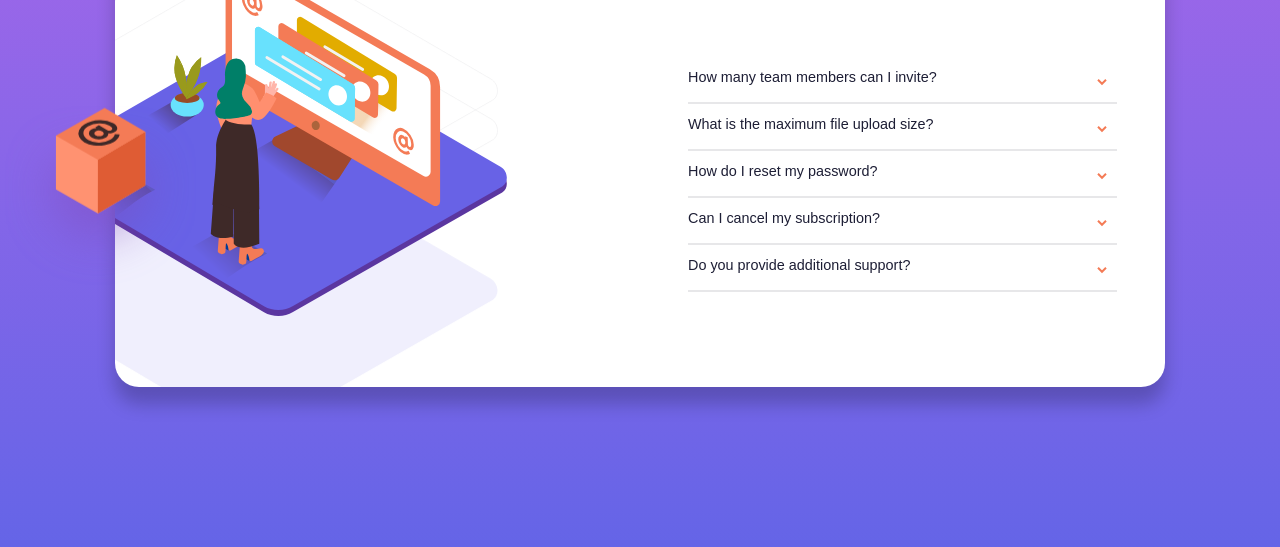
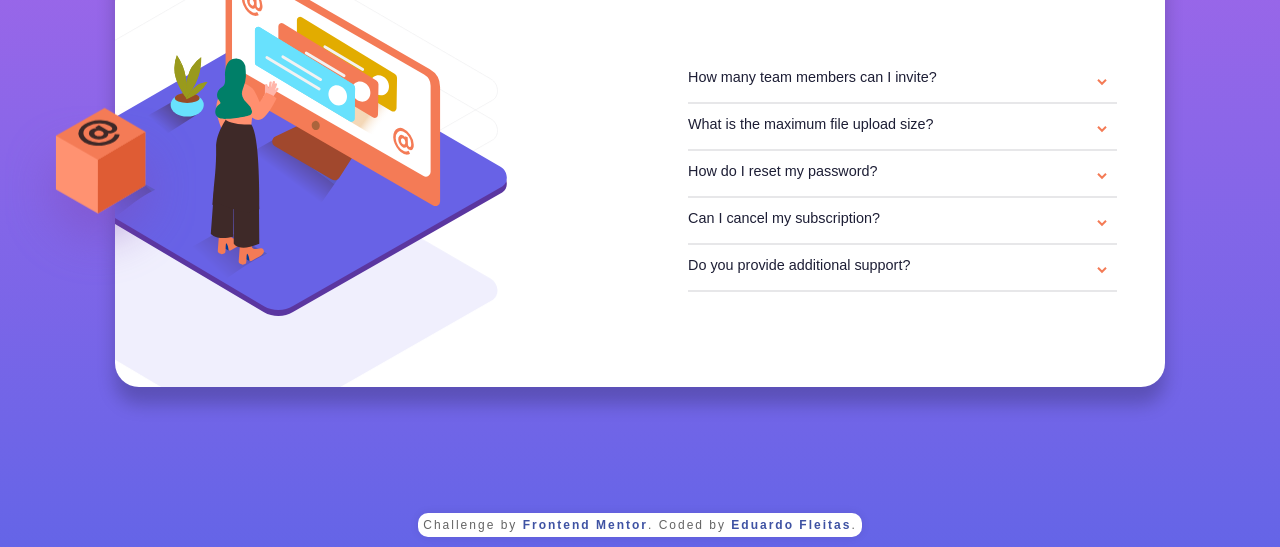
Before and after one commit to KTrick01/FAQ-accordion-card, a plain HTML site: page index.html in a window 1280 px wide. Shown: the part 253-800 px from the top of the page. Drawn offline with Linux system fonts and the light colour scheme.

Commit message:
Attribution add

```diff
--- a/index.html
+++ b/index.html
@@ -1,14 +1,59 @@
 <!DOCTYPE html>
 <html lang="en">
+
 <head>
   <meta charset="UTF-8">
-  <meta name="viewport" content="width=device-width, initial-scale=1.0"> <!-- displays site properly based on user's device -->
+  <meta name="viewport" content="width=device-width, initial-scale=1.0">
+  <!-- displays site properly based on user's device -->
 
   <link rel="icon" type="image/png" sizes="32x32" href="./images/favicon-32x32.png">
   <link rel="stylesheet" href="css/styles.css">
   <title>Frontend Mentor | FAQ Accordion Card</title>
+  <style>
+    .attribution {
+      position: fixed;
+      bottom: 0;
+      box-shadow: 0 0 10px rgba(0, 0, 0, 0.082);
+      border-radius: 10px;
+      padding: 5px;
+      background-color: rgb(255, 255, 255);
+      width: max-content;
+      margin: 10px auto;
+      font-size: clamp(5px, 2vw, 12px);
+      font-family: sans-serif;
+      text-align: center;
+      letter-spacing: 2px;
+      color: rgba(0, 0, 0, 0.61);
+    }
 
+    .attribution a {
+      position: relative;
+      display: inline-block;
+      transition: .3s;
+      color: hsl(228, 45%, 44%);
+      text-decoration: none;
+      font-weight: bold;
+    }
+
+    .attribution a::after {
+      transition: .3s;
+      content: " ";
+      width: 0;
+      height: 2px;
+      background-color: rgb(38, 0, 255);
+      position: absolute;
+      inset: 0;
+      top: 13px;
+      left: 50%;
+    }
+
+    .attribution a:hover::after {
+      width: 100%;
+      transform: translateX(-50%);
+    }
+  </style>
 </head>
+
 <body>
   <main class="main">
 
@@ -35,15 +80,16 @@
 
             <a href="#q1" class="question">How many team members can I invite?</a>
 
-            <p class="answer">You can invite up to 2 additional users on the Free plan. There is no limit on team members for the Premium plan.</p>
+            <p class="answer">You can invite up to 2 additional users on the Free plan. There is no limit on team
+              members for the Premium plan.</p>
 
           </div>
 
           <div class="questionSection" id="q2">
 
-            <a href="#q2" class="question">  What is the maximum file upload size?</a>
+            <a href="#q2" class="question"> What is the maximum file upload size?</a>
 
-            <p class="answer">  No more than 2GB. All files in your account must fit your allotted storage space.</p>
+            <p class="answer"> No more than 2GB. All files in your account must fit your allotted storage space.</p>
 
           </div>
 
@@ -51,7 +97,8 @@
 
             <a href="#q3" class="question">How do I reset my password?</a>
 
-            <p class="answer">Click “Forgot password” from the login page or “Change password” from your profile page. A reset link will be emailed to you.</p>
+            <p class="answer">Click “Forgot password” from the login page or “Change password” from your profile page. A
+              reset link will be emailed to you.</p>
 
           </div>
 
@@ -68,7 +115,8 @@
             <a href="#q5" class="question">Do you provide additional support?</a>
 
 
-            <p class="answer">Chat and email support is available 24/7. Phone lines are open during normal business hours.</p>
+            <p class="answer">Chat and email support is available 24/7. Phone lines are open during normal business
+              hours.</p>
 
           </div>
 
@@ -81,19 +129,11 @@
   </main>
 
 
-
-
-
-
-
-
-
-
-
-
-
-
-
+  <div class="attribution">
+    Challenge by <a href="https://www.frontendmentor.io?ref=challenge" target="_blank">Frontend Mentor</a>.
+    Coded by <a href="https://www.frontendmentor.io/profile/KTrick01">Eduardo Fleitas</a>.
+  </div>
 
 </body>
+
 </html>
```
Also changed, not shown: css/styles.css (+29 -5 lines).
